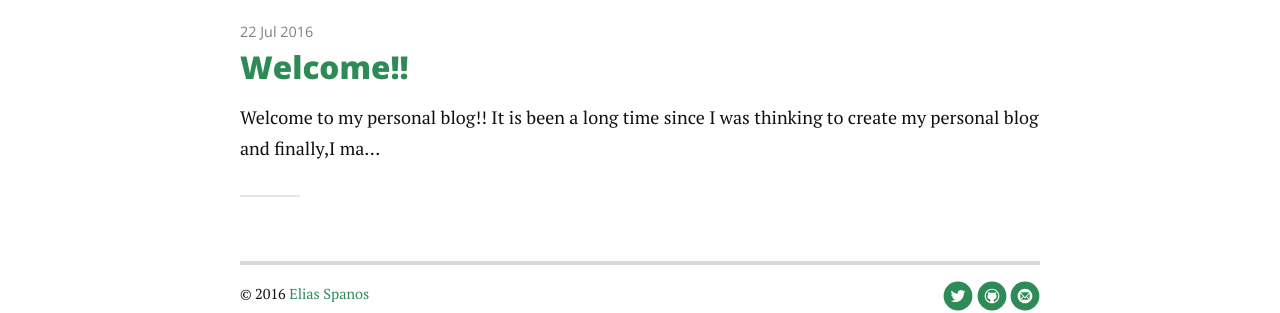
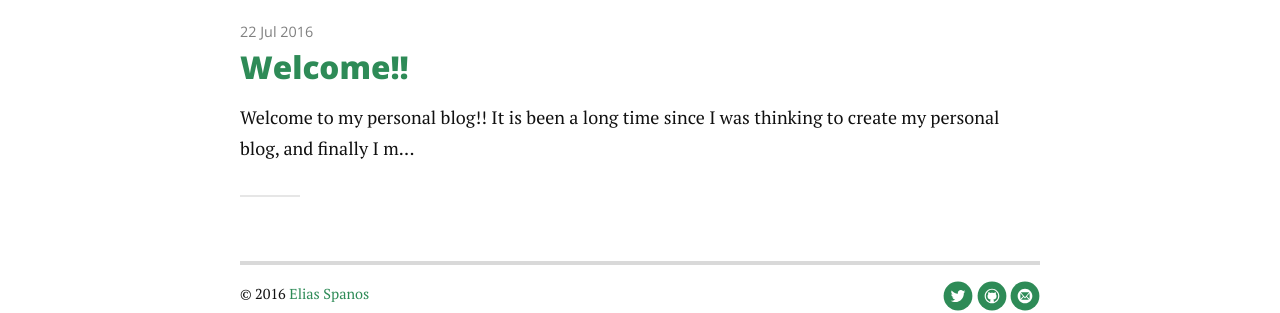
Before and after one commit to spanoselias/testmp-spanoselias.github.io, a Jekyll site: the page built from articles.md, in a window 1280 px wide. Shown: the part 557-870 px from the top of the page. Built offline with Jekyll 4.4.1, drawn with Linux system fonts in a browser that asks for light colours; nearby versions of some CDN libraries.

```diff
--- a/_posts/2016-07-22-test-post.markdown
+++ b/_posts/2016-07-22-test-post.markdown
@@ -6,6 +6,6 @@ date:   2016-07-22
 
 <p class="intro"><span class="dropcap"></span>Welcome to my personal blog!! </p>
 
-It is been a long time since I was thinking to create my personal blog and finally,I managed to do so.
+It is been a long time since I was thinking to create my personal blog, and finally I managed to do so.
 Even though it is not difficult task to design and implement a simple blog, you will probably spend adequate time until to implement it.  Anyway, I do not like talking generally, so let focus on the reason of creating this blog.
 Well, the reason of creating this blog it is just to share some things which I have or going to learn related to programming, data management and distributed system. More precisely, I like exploring data systems from relational databases to big data systems (such as Hadoop and Spark).
--- a/articles.md
+++ b/articles.md
@@ -15,3 +15,10 @@ title: Your New Jekyll Site
     {% endfor %}
   </ul>
 </div>
+
+
+{% if page.comments %}
+
+{% include discuss.html %}
+
+{% endif %}
--- a/index.html
+++ b/index.html
@@ -25,9 +25,3 @@ redirect_to: "http://blog.spanoselias.com"
     {% endif %}
   </div>
 </div>
-
-{% if page.comments %}
-
-{% include discuss.html %}
-
-{% endif %}
```
